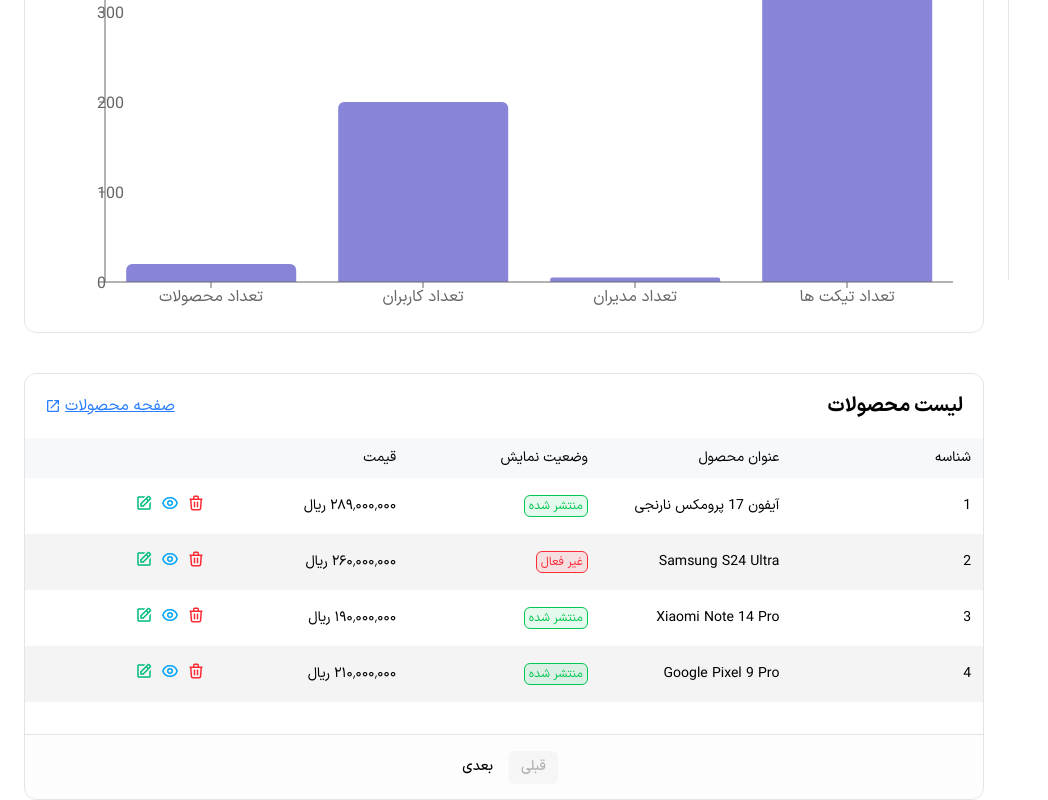
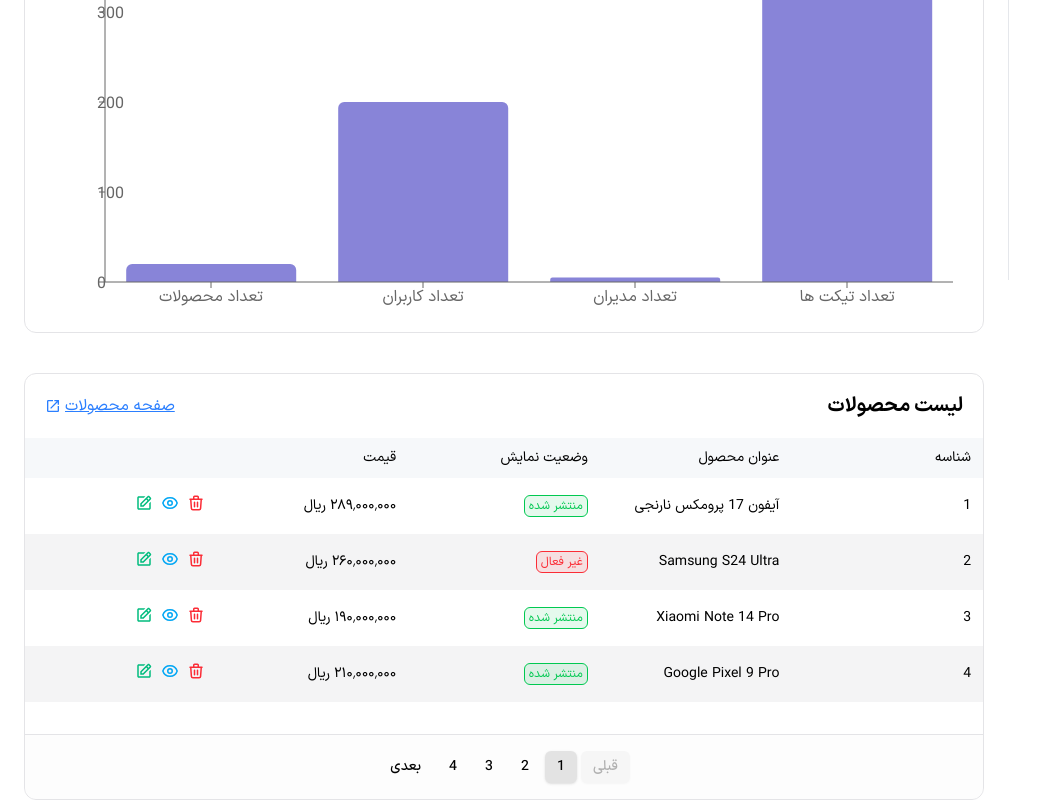
Before and after one commit to Mostafa-mb/03---Admin-Dashboard, a React (Vite) app: page / in a window 1280 px wide. Shown: the part 520-1320 px from the top of the page, without its empty margins (0-1048 px from the left). Built offline with nearby package versions, Linux system fonts and the light colour scheme.

Commit message:
add pagination pages counter in the latest product in home page

```diff
--- a/src/components/common/Table/Pagination.jsx
+++ b/src/components/common/Table/Pagination.jsx
@@ -9,10 +9,32 @@ const Pagination = ({ items, setItems, itemsPerPage }) => {
     const startIndex = (currentPage - 1) * itemsPerPage;
     const endIndex = startIndex + itemsPerPage;
     const paginatedItems = items.slice(startIndex, endIndex);
-    setItems(paginatedItems)
+    setItems(paginatedItems);
   }, [currentPage]);
 
   const changePageHandler = (pageNumber) => setCurrentPage(pageNumber);
+
+  const renderPageNumbers = () => {
+    const pageNumbers = [];
+
+    for (let i = 1; i <= pagesCount; i++) {
+      pageNumbers.push(
+        <button
+          key={i}
+          onClick={() => changePageHandler(i)}
+          className={clsx("pagination-button", {
+            "active-tab": currentPage === i,
+            "non-active:-tab": currentPage !== i,
+          })}
+        >
+          {i}
+        </button>,
+      );
+    }
+
+    return pageNumbers;
+  };
+
   return (
     <div className="pagination bg-zinc-50/40" dir="rtl">
       <button
@@ -24,6 +46,9 @@ const Pagination = ({ items, setItems, itemsPerPage }) => {
       >
         قبلی
       </button>
+
+      {renderPageNumbers()}
+
       <button
         disabled={currentPage === pagesCount}
         onClick={() => changePageHandler(currentPage + 1)}
```
